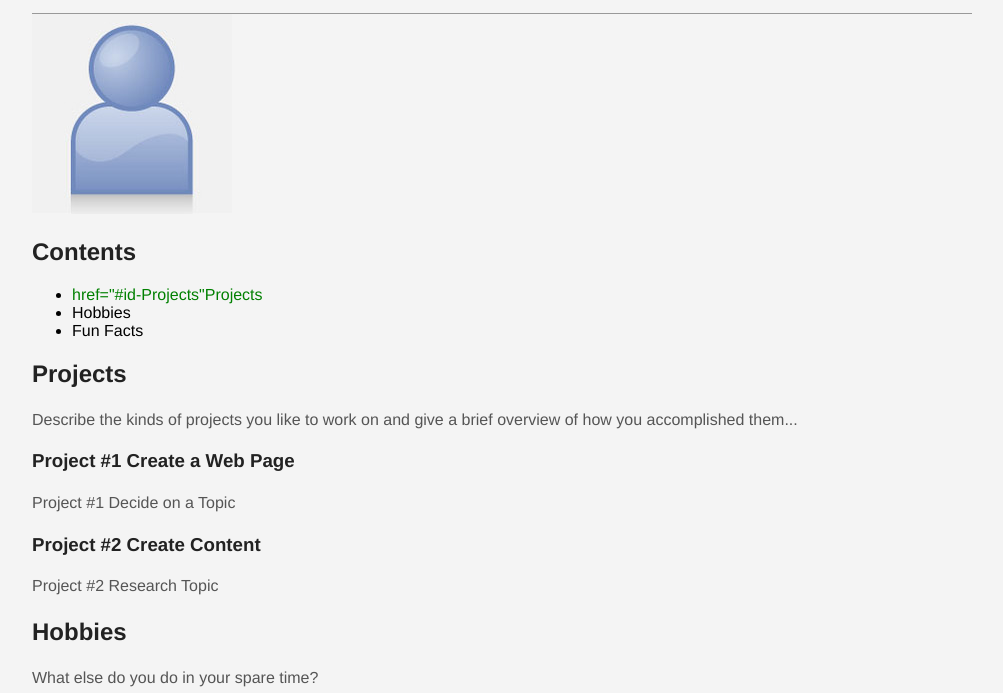
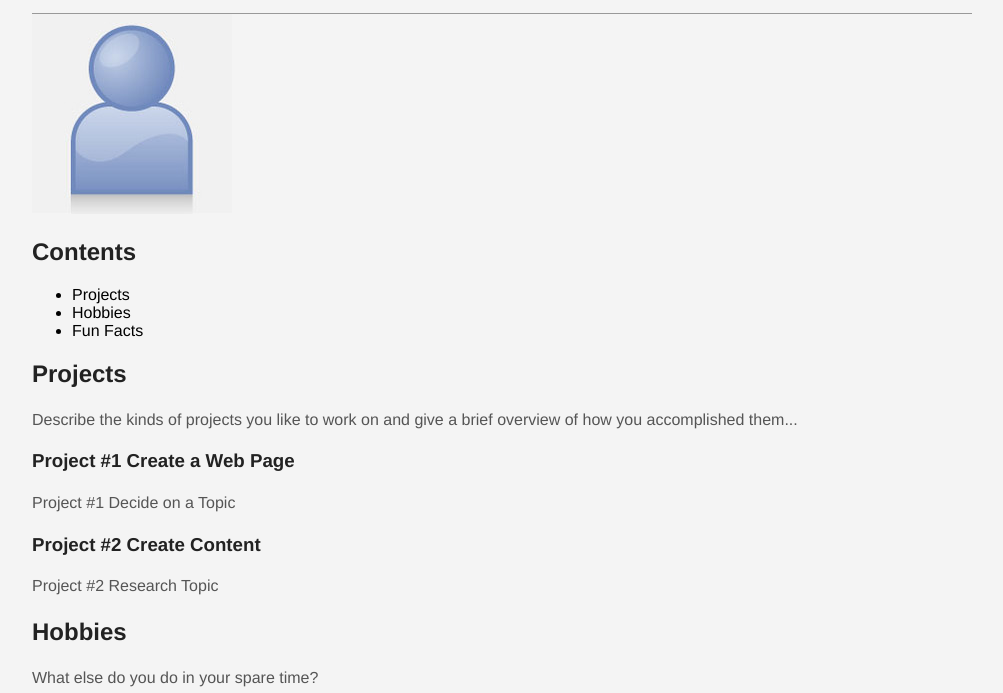
Before and after one commit to sunnyfl3/sunnyfl3.github.com, a plain HTML site: page index.html in a window 1280 px wide. Shown: the part 107-800 px from the top of the page, without its empty margins (138-1141 px from the left). Drawn offline with Linux system fonts and the light colour scheme.

Commit message:
Update index.html

```diff
--- a/index.html
+++ b/index.html
@@ -21,7 +21,7 @@
         <h2>Contents</h2>
 
         <ul>
-          <li><a>href="#id-Projects"Projects</a></li>
+          <li><a href="#id-Projects"></a>Projects</a></li>
           <li>Hobbies</li>
           <li>Fun Facts</li>
         </ul>
```
